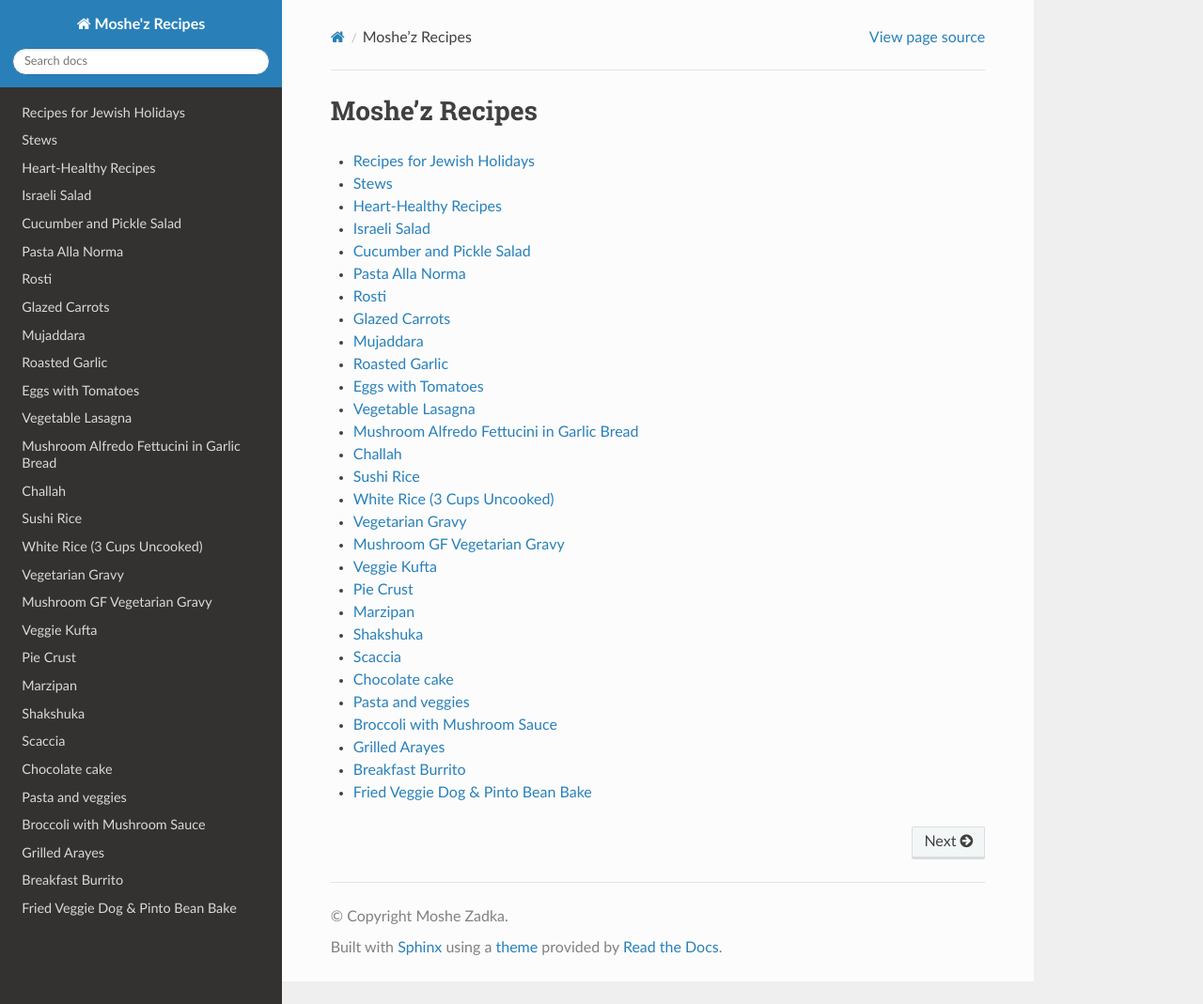
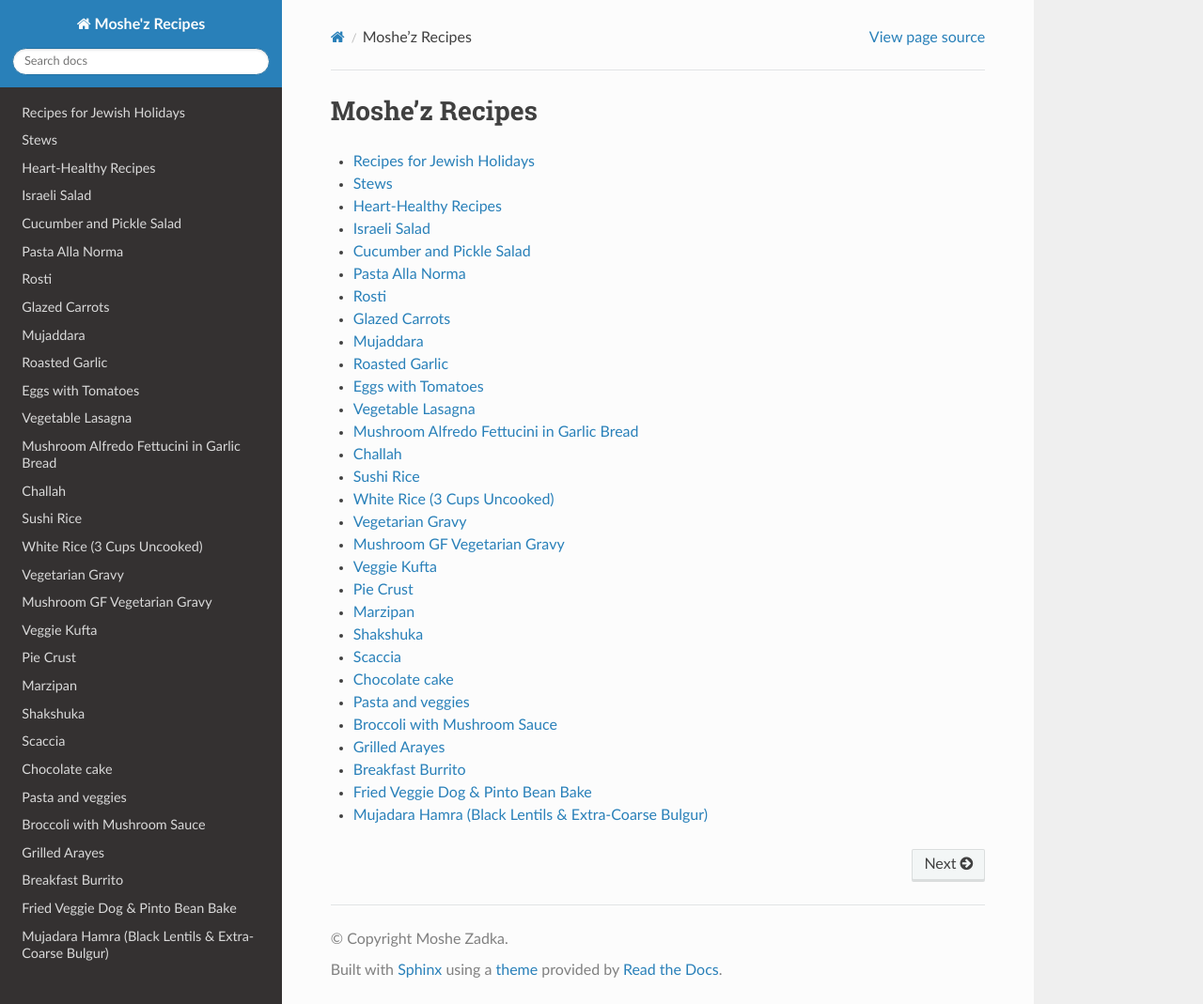
Before and after one commit to moshez/recipes, a Sphinx documentation site: the page built from doc/index.rst, in a window 1280 px wide and 1069 px high. Shown: the whole window at 94% size. Built offline with Sphinx 7.4.7 and the Read the Docs theme 3.1.0, drawn with Linux system fonts in a browser that asks for light colours; part of the change alters nothing that is shown.

Commit message:
Add Mujadara Hamra recipe
Co-Authored-By: Claude Opus 4.8 <noreply@anthropic.com>
Claude-Session: https://claude.ai/code/session_01NQCvCr4QJ3rusQ125THpuw

```diff
--- a/doc/index.rst
+++ b/doc/index.rst
@@ -33,3 +33,4 @@ Moshe'z Recipes
     grilled-arayes
     breakfast-burrito
     veggie-dog-pinto-bean-bake
+    mujadara-hamra
--- /dev/null
+++ b/doc/mujadara-hamra.rst
@@ -0,0 +1,88 @@
+Mujadara Hamra (Black Lentils & Extra-Coarse Bulgur)
+====================================================
+
+Southern Lebanese lentil-and-bulgur pilaf.
+The deeply caramelized onions are the whole dish --
+they carry the flavor and the signature red-brown color.
+Synthesized from eight traditional recipes
+and tuned for black lentils and #4 bulgur.
+Quantities in grams, with original volume in parentheses.
+
+Ingredients
+-----------
+
+* Black (beluga) lentils, 270 grams (1.5 cups)
+* Extra-coarse (#4) bulgur, 150 grams (1 cup)
+* Yellow onions, finely chopped, 800 grams (~4 large)
+* Extra virgin olive oil, 72 grams (1/3 cup)
+* Ground cumin, 3 grams (1.5 tsp)
+* Fine salt, 7 grams (1.25 tsp)
+* Black pepper, 1 gram (0.5 tsp)
+* Water, 950 grams (4 cups)
+
+Method
+------
+
+* Parcook the lentils:
+  Rinse the lentils and pick through for any small stones.
+  Add to a saucepan with the water,
+  bring to a boil,
+  then reduce and simmer uncovered until just shy of tender --
+  they should still be firm,
+  since they'll finish cooking with the bulgur.
+  Drain, but keep the cooking liquid.
+* Deeply caramelize the onions:
+  Heat the olive oil in a wide, heavy-bottomed pot over medium-low heat.
+  Add the onions and cook, stirring often,
+  until very deeply browned --
+  well past golden, into a dark mahogany,
+  with some edges almost burnt.
+  This is where all the flavor and color come from,
+  so don't rush it (30-40 min).
+  If you want a topping,
+  scoop out a spoonful of the crispiest bits and set aside.
+* Combine and season:
+  Stir the drained lentils into the onions
+  along with the cumin, salt, and pepper.
+  Pour in 475 ml (2 cups) of the reserved lentil liquid
+  (top up with water if you're short).
+  Bring to a boil.
+* Cook the bulgur:
+  Stir in the bulgur.
+  Reduce heat to low, cover tightly,
+  and simmer until the liquid is absorbed and the bulgur is tender.
+  Resist adding more water -- the steam step finishes it.
+* Rest and steam:
+  Turn off the heat and leave the pot covered, off the burner.
+  Any remaining moisture gets absorbed
+  and the extra-coarse grains fully hydrate and set.
+* Fluff and serve:
+  Fluff gently with a fork to separate the grains,
+  scatter the reserved crispy onions over the top,
+  and finish with a drizzle of olive oil.
+  Serve warm or at room temperature.
+
+Notes
+-----
+
+Salt assumes fine sea/table salt;
+if you use coarse kosher salt,
+the same 7 g is correct by weight
+but will look like more by volume.
+
+Serve with something cool and fresh alongside:
+plain yogurt or labneh, a cucumber-tomato salad,
+fattoush, or pickled turnips/radishes.
+
+It keeps 4-5 days in the fridge
+and the flavor actually improves overnight;
+reheat with a splash of water.
+
+If your onions start to scorch before they darken,
+drop the heat and add a pinch of salt to pull out moisture.
+The onions verging on almost-burnt is correct --
+fully burnt turns it bitter,
+so pull back if they go black rather than deep brown.
+
+Parenthetical volume amounts reflect the base 5-serving batch;
+if you scale servings, follow the gram figures.
```
